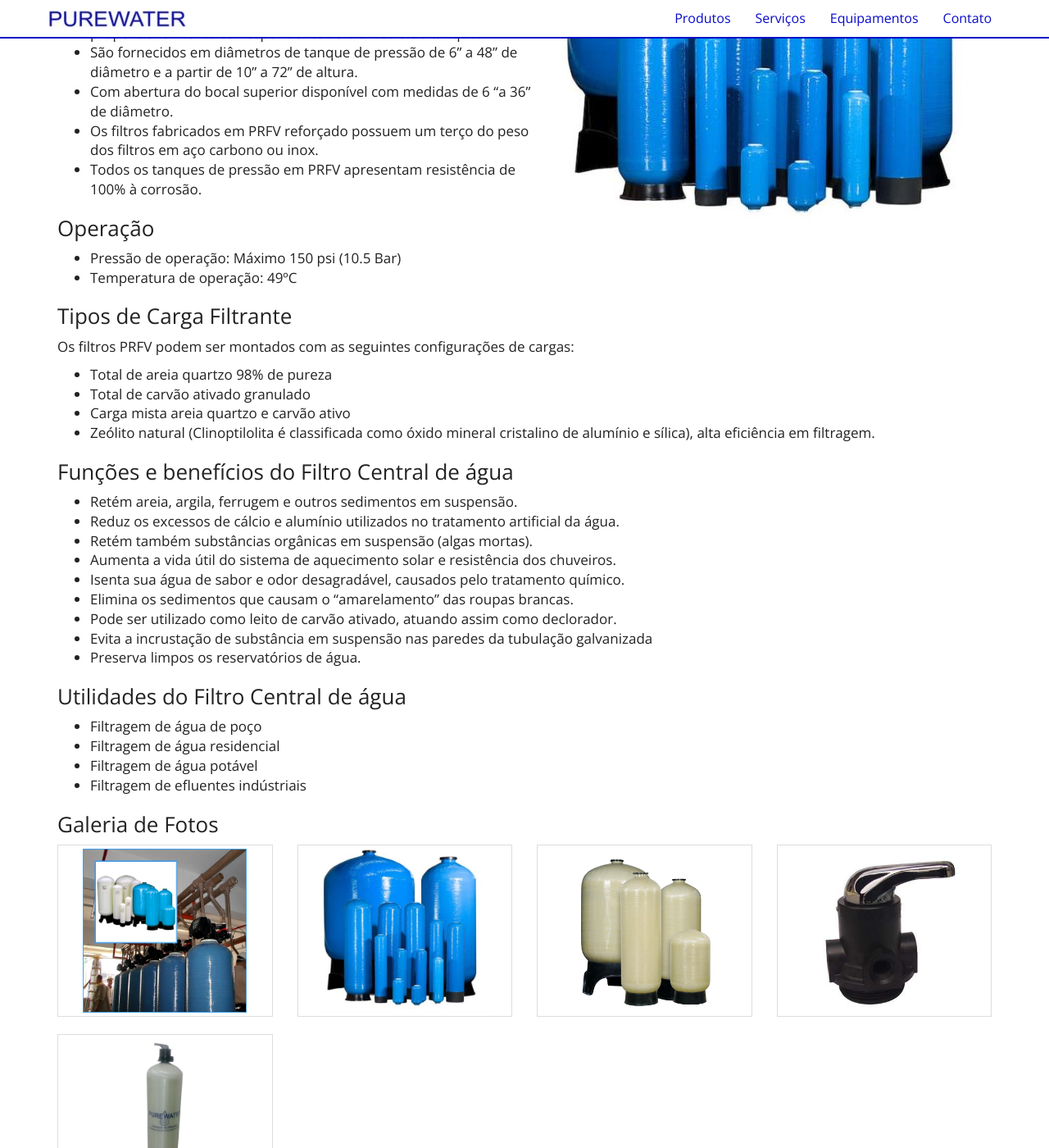
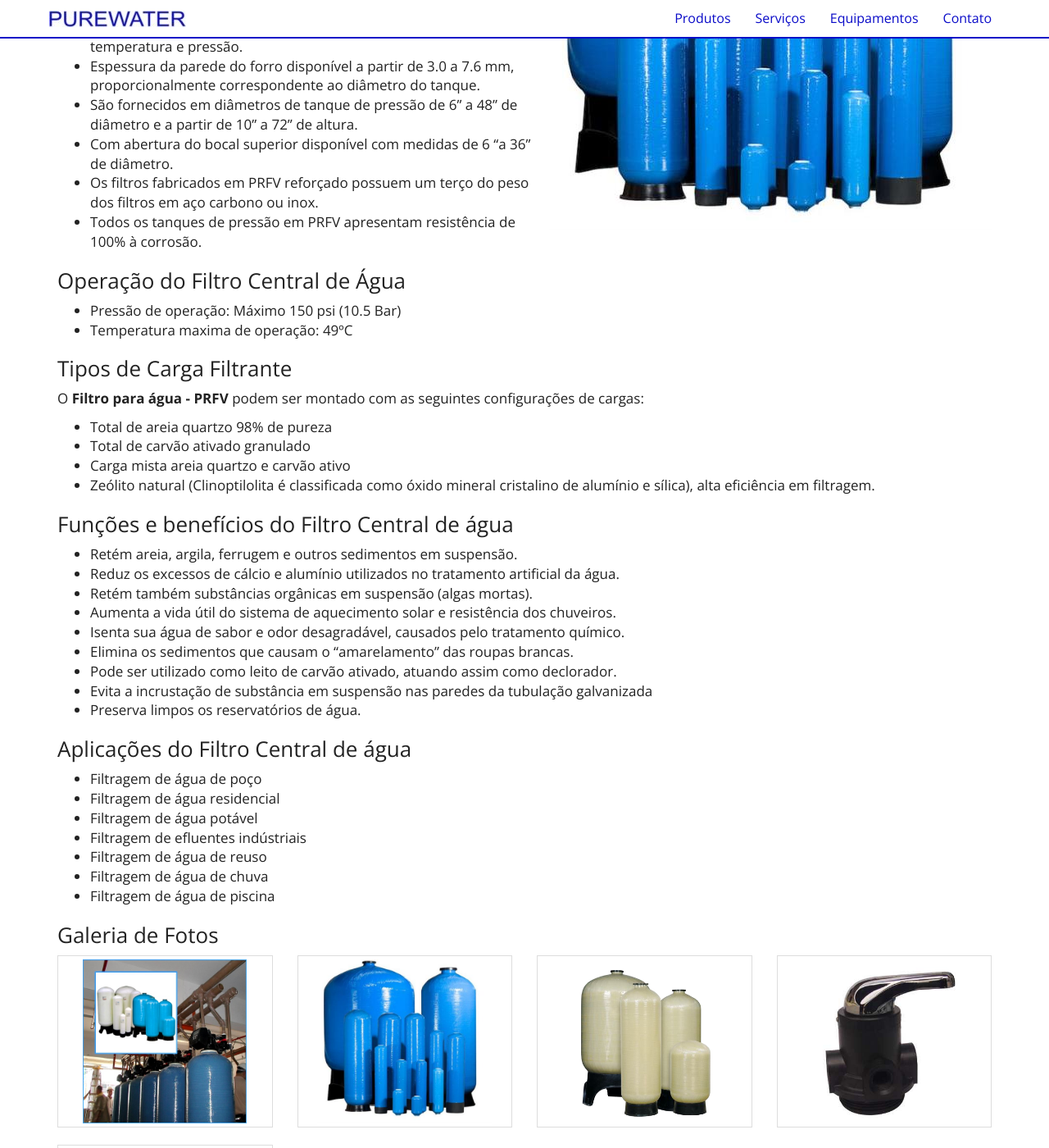
Before and after one commit to purewaterefluentes/purewaterefluentes.github.io, a Jekyll site: the page built from equipamentos/filtro-de-agua-fiberglass-PRFV.md, in a window 1280 px wide and 1400 px high, scrolled down 603 px. Shown: the whole window at 82% size. Built offline with Jekyll 4.4.1, drawn with Linux system fonts in a browser that asks for light colours; nearby versions of some CDN libraries; library files that are not in the unit come from our copies; some of the changed text lies outside the part shown.

Commit message:
Update filtro-de-agua-fiberglass-PRFV.md

```diff
--- a/equipamentos/filtro-de-agua-fiberglass-PRFV.md
+++ b/equipamentos/filtro-de-agua-fiberglass-PRFV.md
@@ -18,13 +20,13 @@
 - Os filtros fabricados em PRFV reforçado possuem um terço do peso dos filtros em aço carbono ou inox.
 - Todos os tanques de pressão em PRFV apresentam resistência de 100% à corrosão.
 
-### Operação
+### Operação do Filtro Central de Água
 - Pressão de operação: Máximo 150 psi (10.5 Bar)
-- Temperatura de operação: 49ºC
+- Temperatura maxima de operação: 49ºC
 
 ### Tipos de Carga Filtrante
 
-Os filtros PRFV podem ser montados com as seguintes configurações de cargas:
+O **Filtro para água - PRFV** podem ser montado com as seguintes configurações de cargas:
 
 - Total de areia quartzo 98% de pureza
 - Total de carvão ativado granulado
@@ -43,12 +45,15 @@
 - Evita a incrustação de substância em suspensão nas paredes da tubulação galvanizada
 - Preserva limpos os reservatórios de água.
 
-### Utilidades do Filtro Central de água
+### Aplicações do Filtro Central de água
 
 - Filtragem de água de poço
 - Filtragem de água residencial
 - Filtragem de água potável
 - Filtragem de efluentes indústriais
+- Filtragem de água de reuso
+- Filtragem de água de chuva
+- Filtragem de água de piscina
 
 ### Galeria de Fotos
 
```
Also changed, not shown: other parts of equipamentos/filtro-de-agua-fiberglass-PRFV.md (+4 -2 lines).
